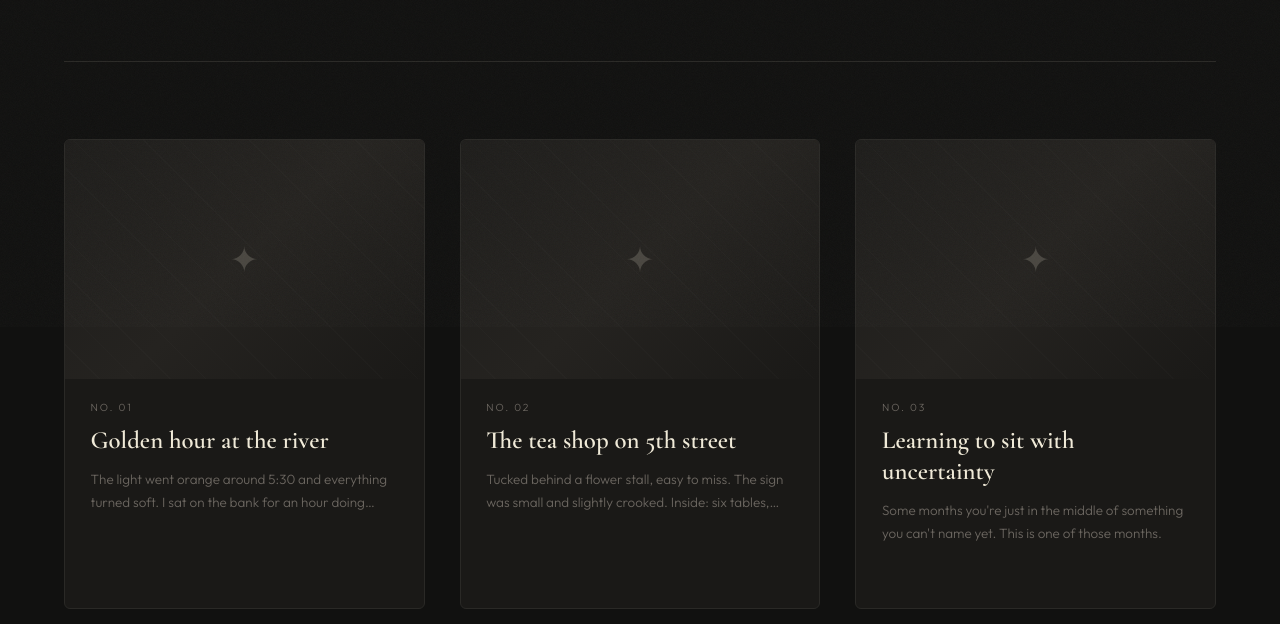
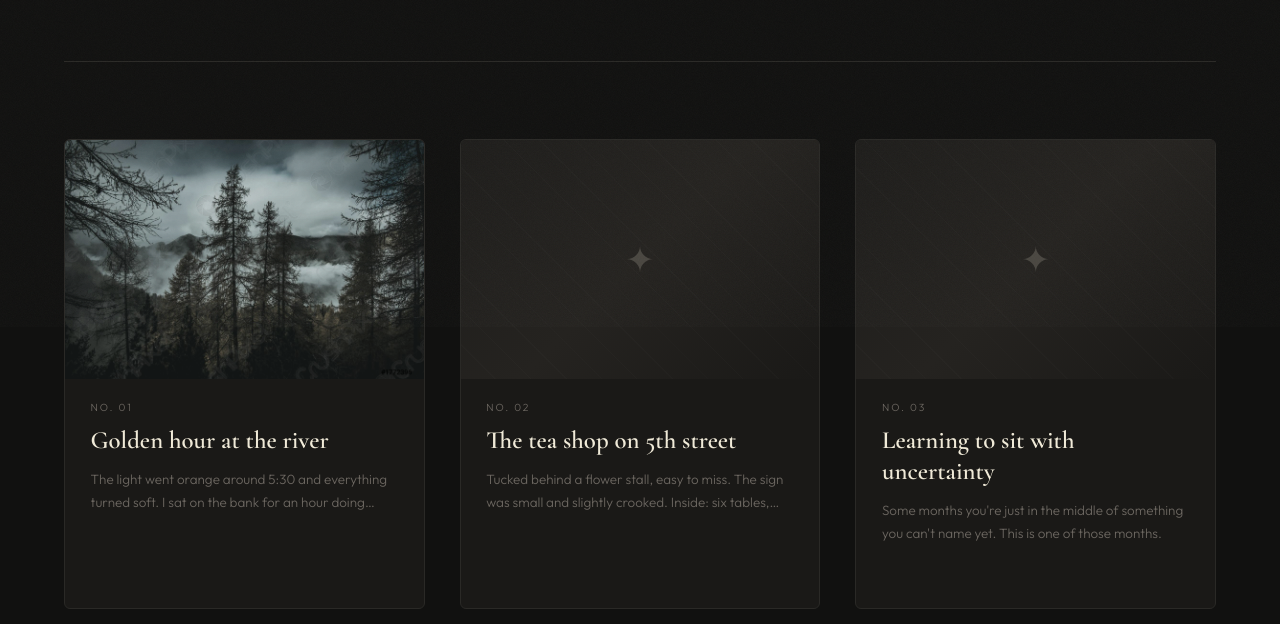
Before and after one commit to bks247/Live, a plain HTML site: page index.html in a window 1280 px wide. Shown: the part 473-1097 px from the top of the page. Drawn offline with nearby package versions, Linux system fonts and the light colour scheme.

Commit message:
Update index.html

```diff
--- a/index.html
+++ b/index.html
@@ -3,7 +3,7 @@
 <head>
   <meta charset="UTF-8" />
   <meta name="viewport" content="width=device-width, initial-scale=1.0" />
-  <title>Field Notes</title>
+  <title>Srv Notes</title>
   <link rel="preconnect" href="https://fonts.googleapis.com" />
   <link href="https://fonts.googleapis.com/css2?family=Cormorant+Garamond:ital,wght@0,300;0,600;1,300;1,600&family=Outfit:wght@300;400;500&display=swap" rel="stylesheet" />
   <style>
@@ -432,7 +432,7 @@
       {
         title: "Golden hour at the river",
         story: "The light went orange around 5:30 and everything turned soft. I sat on the bank for an hour doing nothing — just watching the current carry leaves downstream, listening to the frogs starting up in the reeds.\n\nThere's a particular quality to riverside evenings. The air cools from the water first, then the shadows stretch across the mud. Two herons stood motionless near the far bank. I kept still so they wouldn't spook.\n\nI didn't take many photos. Mostly I just watched. Sometimes that's enough — to be somewhere completely and let it happen to you without trying to capture it.",
-        img: ""
+        img: "images/7870166.jpeg"
       },
       {
         title: "The tea shop on 5th street",
```
